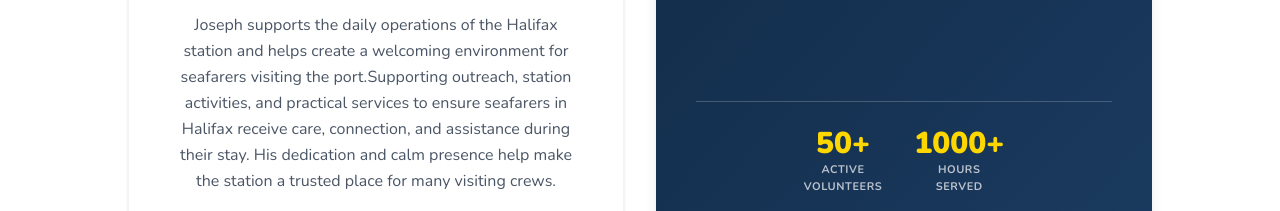
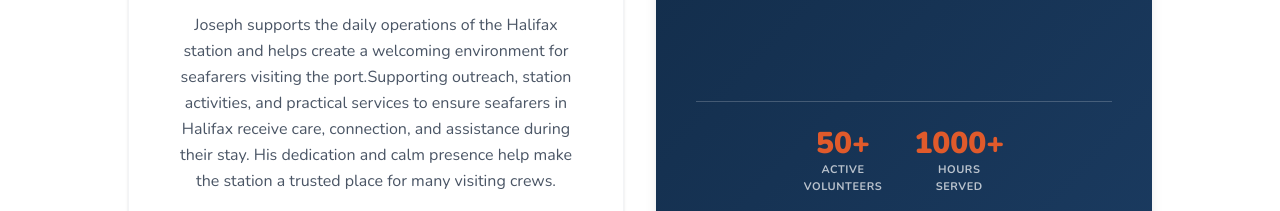
Before and after one commit to CloudGenZ-Admin/mtsc-halifax, a React (Vite) app: page /whoweare in a window 1280 px wide. Shown: the part 5800-6011 px from the top of the page. Built offline with nearby package versions, Linux system fonts and the light colour scheme; no server answers.

Commit message:
Updated header color

```diff
--- a/src/pages/About.jsx
+++ b/src/pages/About.jsx
@@ -398,11 +398,11 @@ const volunteersGallery = [
                   </p>
                   <div className="flex justify-center gap-8 w-full mt-auto border-t border-white/20 pt-6">
                     <div>
-                      <div className="text-3xl font-black text-[#FFD700]">50+</div>
+                      <div className="text-3xl font-black text-coral">50+</div>
                       <div className="text-[11px] font-bold uppercase tracking-wider text-white/70">Active<br />Volunteers</div>
                     </div>
                     <div>
-                      <div className="text-3xl font-black text-[#FFD700]">1000+</div>
+                      <div className="text-3xl font-black text-coral">1000+</div>
                       <div className="text-[11px] font-bold uppercase tracking-wider text-white/70">Hours<br />Served</div>
                     </div>
                   </div>
--- a/src/pages/WaystoGive.jsx
+++ b/src/pages/WaystoGive.jsx
@@ -274,7 +274,7 @@ export default function WaystoGive() {
               ✦ Support Our Mission
             </span>
             <h1 className="text-[clamp(36px,5vw,56px)] font-black text-white leading-[1.1] mb-6 max-w-4xl mx-auto drop-shadow-lg">
-              Get Involved with <span className="text-[#FFD700]">Mission to Seafarers Halifax</span>
+              Get Involved with <span className="text-coral">Mission to Seafarers Halifax</span>
             </h1>
             <p className="text-white/90 text-[18px] max-w-3xl mx-auto leading-relaxed">
               There are many ways to support Mission to Seafarers Halifax and help create a welcoming place for seafarers arriving at the Port of Halifax. Whether you choose to volunteer, donate, provide in-kind support, or partner with us, your support helps ensure that seafarers feel cared for, connected, and welcomed while they are far from home.
```
